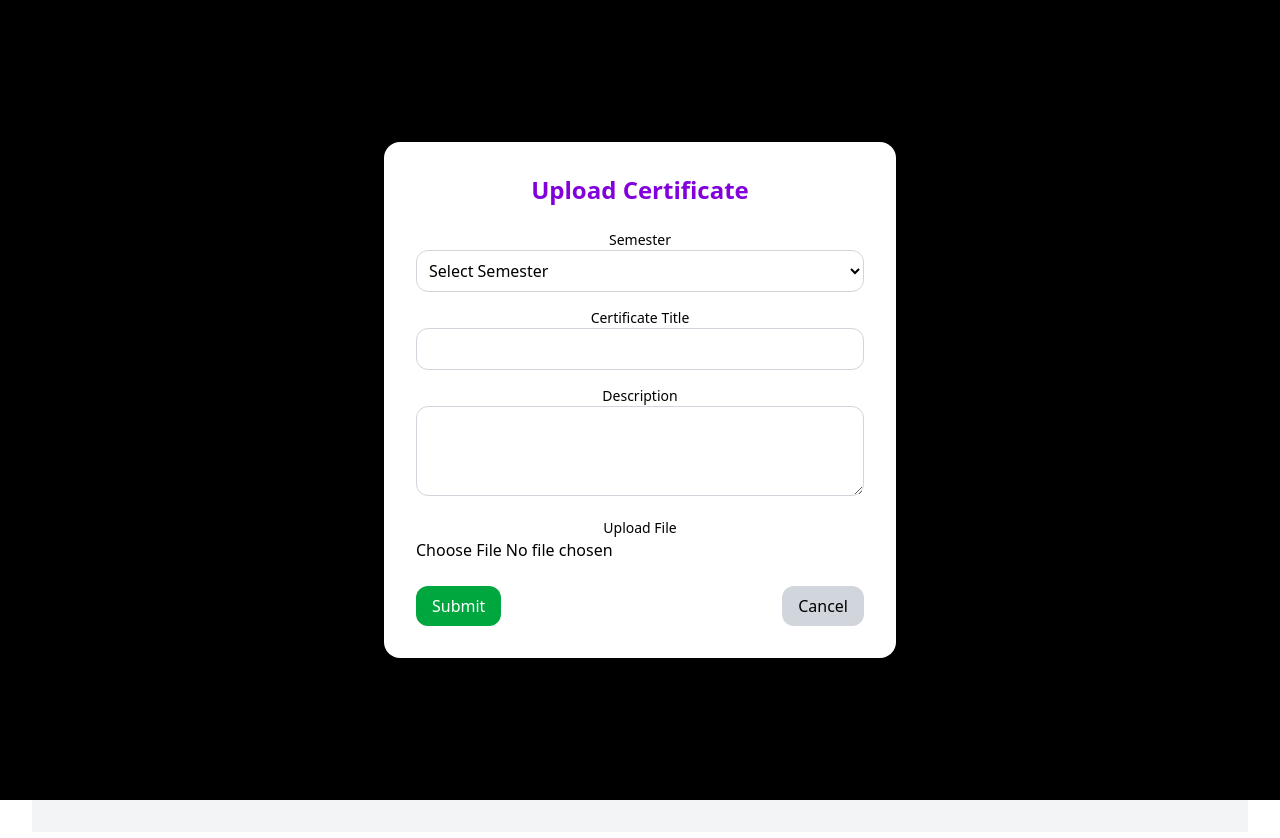
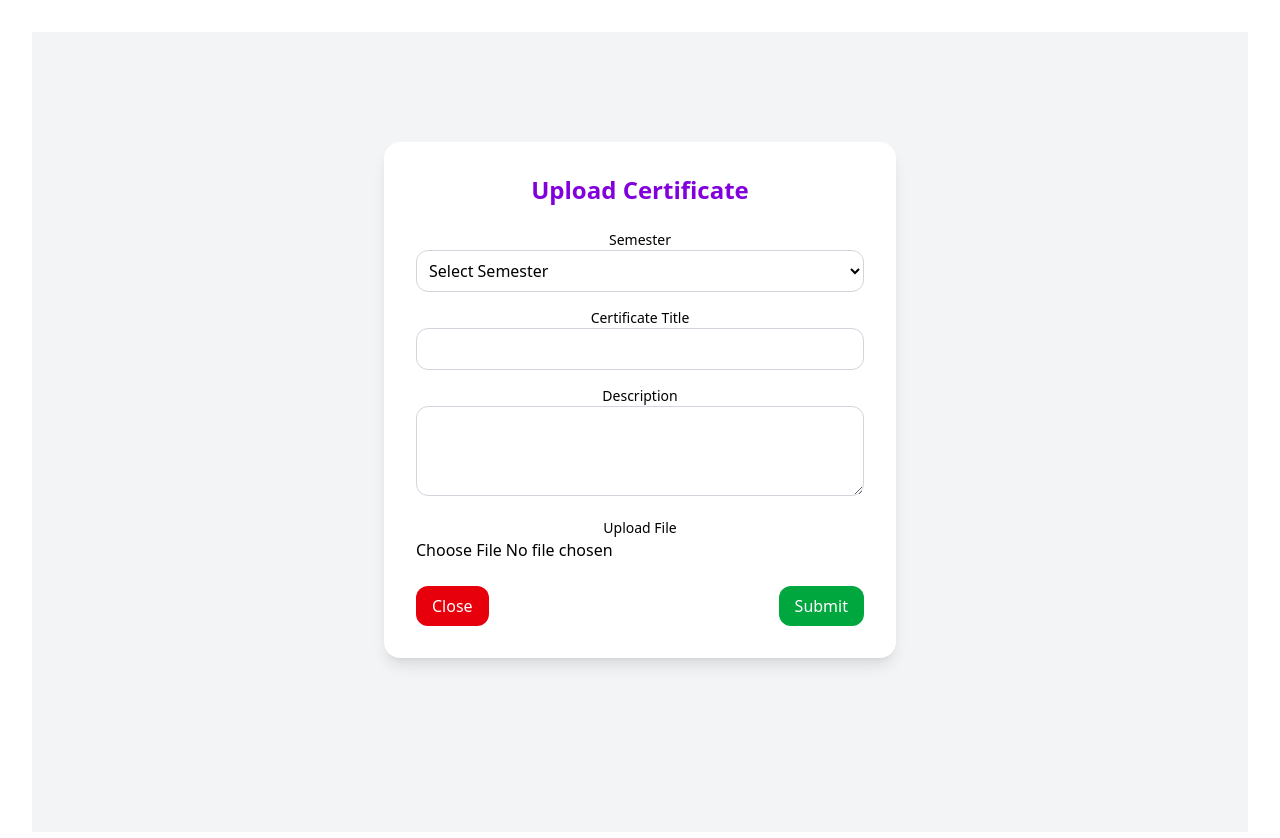
Before and after one commit to KIOT-OA-CERTIFICATES/OA-KIOT, a React (Vite) app in the folder frontend/: page /home in a window 1280 px wide. Both pictures are taken after a click on the button "Certificate Upload". Shown: the top 838 px of the page. Built offline with nearby package versions, Linux system fonts and the light colour scheme.

Commit message:
fix: update modal button functionality and styles for clarity

```diff
--- a/frontend/pages/home.jsx
+++ b/frontend/pages/home.jsx
@@ -33,7 +33,7 @@ function Home() {
 
       {/* Modal */}
       {showModal && (
-        <div className="fixed inset-0 bg-black bg-opacity-50 flex items-center justify-center z-50">
+        <div className="fixed inset-0 bg-blur-medium bg-opacity-50 flex items-center justify-center z-50">
           <div className="bg-white p-8 rounded-2xl w-full max-w-lg shadow-lg">
             <h2 className="text-2xl font-bold text-purple-700 mb-6">Upload Certificate</h2>
 
@@ -88,19 +88,21 @@ function Home() {
               </div>
 
               <div className="flex justify-between mt-6">
+
+                <button
+                  type="button"
+                  onClick={() => setShowModal(false)}
+                  className="bg-red-600  text-white px-4 py-2 rounded-xl hover:bg-red-700"
+                >
+                  Close
+                </button>
                 <button
                   type="submit"
                   className="bg-green-600 text-white px-4 py-2 rounded-xl hover:bg-green-700"
                 >
                   Submit
                 </button>
-                <button
-                  type="button"
-                  onClick={() => setShowModal(false)}
-                  className="bg-gray-300 px-4 py-2 rounded-xl hover:bg-gray-400"
-                >
-                  Cancel
-                </button>
+
               </div>
             </form>
           </div>
```
